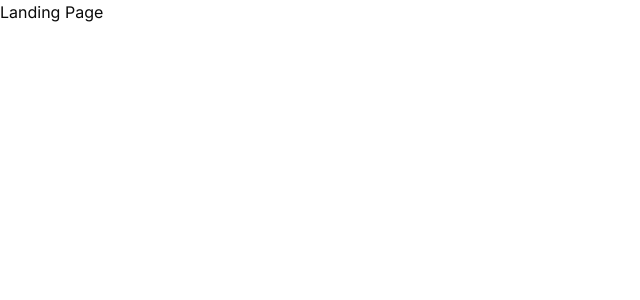
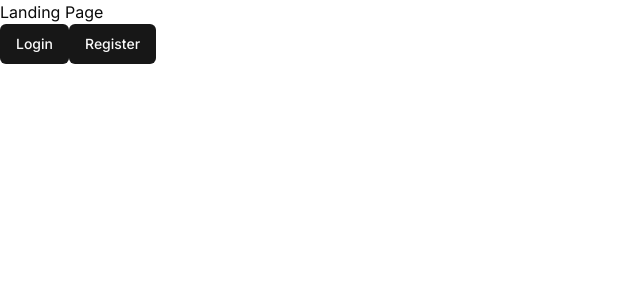
Before and after one commit to feliciahmq/infinigen, a Next.js app: page / in a window 1280 px wide. Shown: the top 300 px of the page, without its empty margins (0-640 px from the left). Built offline with nearby package versions, Linux system fonts and the light colour scheme.

Commit message:
Add: Clerk Auth

```diff
--- /dev/null
+++ b/app/(auth)/(routes)/sign-in/[[...sign-in]]/page.tsx
@@ -0,0 +1,5 @@
+import { SignIn } from "@clerk/nextjs";
+
+export default function Page() {
+    return <SignIn />;
+}
--- /dev/null
+++ b/app/(auth)/(routes)/sign-up/[[...sign-up]]/page.tsx
@@ -0,0 +1,5 @@
+import { SignUp } from "@clerk/nextjs";
+
+export default function Page() {
+    return <SignUp />;
+}
--- /dev/null
+++ b/app/(auth)/layout.tsx
@@ -0,0 +1,13 @@
+const AuthLayout = ({
+    children
+}: {
+    children: React.ReactNode;
+}) => {
+    return (
+        <div className="flex items-center justify-center h-full">
+            {children}
+        </div>
+    );
+}
+
+export default AuthLayout;
--- a/app/(dashboard)/(routes)/dashboard/page.tsx
+++ b/app/(dashboard)/(routes)/dashboard/page.tsx
@@ -1,6 +1,11 @@
+import { UserButton } from "@clerk/nextjs";
+
 const DashboardPage = () => {
   return (
-    <p>Dashboard page</p>
+    <div>
+      <p>Dashboard page</p>
+      <UserButton />
+    </div>
   );
 }
 
--- a/app/(landing)/page.tsx
+++ b/app/(landing)/page.tsx
@@ -1,7 +1,22 @@
+import { Button } from "@/components/ui/button";
+import Link from "next/link";
+
 const LandingPage = () => {
   return (
     <div>
         Landing Page
+        <div>
+          <Link href="/sign-in">
+            <Button>
+              Login
+            </Button>
+          </Link>
+          <Link href="/sign-up">
+            <Button>
+              Register
+            </Button>
+          </Link>
+        </div>
     </div>
   );
 }
--- a/app/layout.tsx
+++ b/app/layout.tsx
@@ -1,6 +1,7 @@
 import type { Metadata } from "next";
 import { Inter } from "next/font/google";
 import "./globals.css";
+import { ClerkProvider } from "@clerk/nextjs";
 
 const inter = Inter({ subsets: ["latin"] });
 
@@ -15,8 +16,10 @@
   children: React.ReactNode;
 }>) {
   return (
-    <html lang="en">
-      <body className={inter.className}>{children}</body>
-    </html>
+    <ClerkProvider>
+      <html lang="en">
+        <body className={inter.className}>{children}</body>
+      </html>
+    </ClerkProvider>
   );
 }
--- a/package.json
+++ b/package.json
@@ -9,6 +9,7 @@
     "lint": "next lint"
   },
   "dependencies": {
+    "@clerk/nextjs": "^5.2.2",
     "@radix-ui/react-slot": "^1.1.0",
     "class-variance-authority": "^0.7.0",
     "clsx": "^2.1.1",
```
Also changed, not shown: middleware.ts (added, +13 -0 lines), app/globals.css (indentation only), 2 other files (tests, documents, lock files or other folders).
